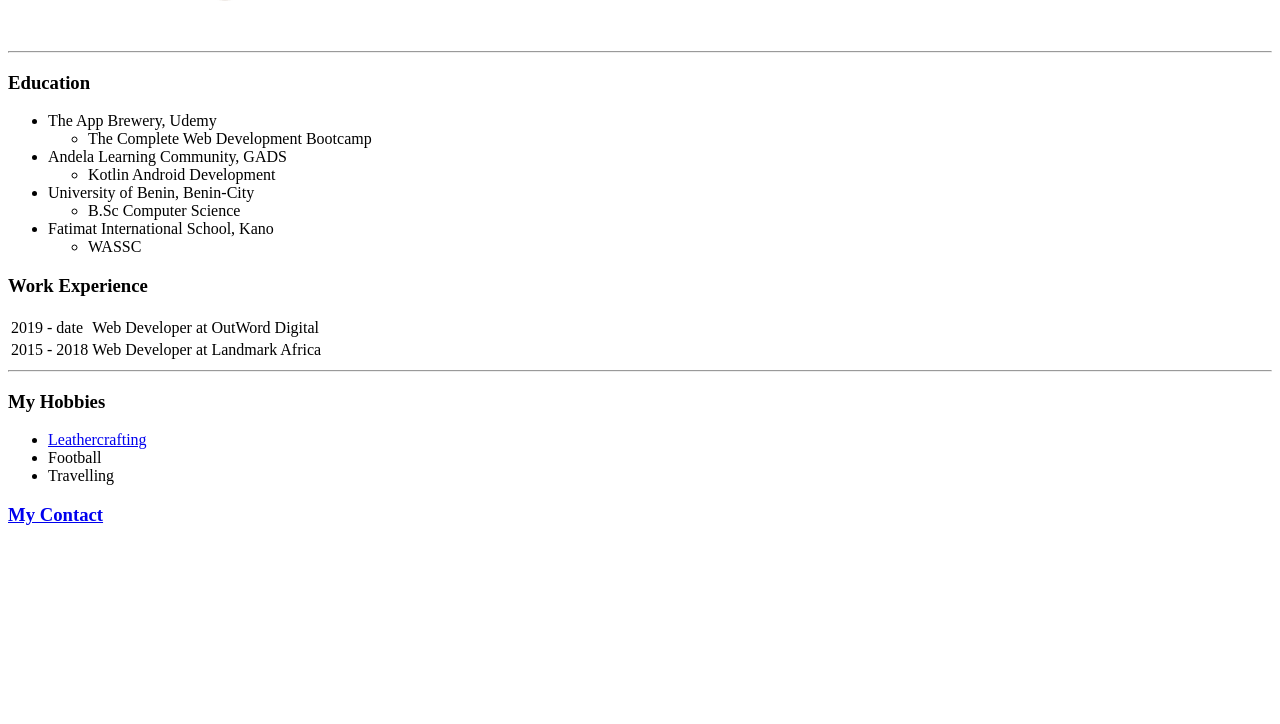
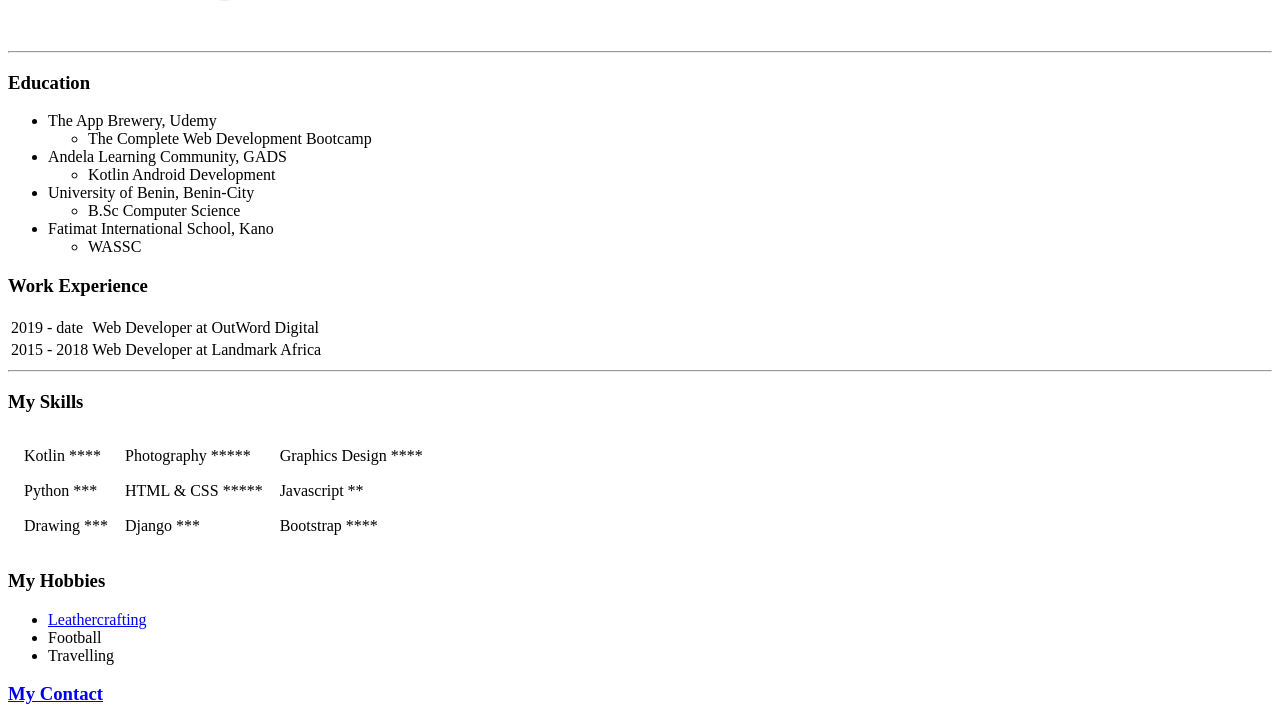
Before and after one commit to CodeHunta/HTML-Personal-site, a plain HTML site: page index.html in a window 1280 px wide. Shown: the part 450-1174 px from the top of the page. Before the commit the page ends 995 px from the top, so only its background shows below. Drawn offline with Linux system fonts and the light colour scheme.

Commit message:
Skilled Up

```diff
--- a/index.html
+++ b/index.html
@@ -64,6 +64,24 @@
         </tr>
     </table>
     <hr>
+    <h3>My Skills</h3>
+    <table cellspacing="15">
+        <tr>
+            <td>Kotlin ****</td>
+            <td>Photography *****</td>
+            <td>Graphics Design ****</td>
+        </tr>
+        <tr>
+            <td>Python ***</td>
+            <td>HTML & CSS *****</td>
+            <td>Javascript **</td>
+        </tr>
+        <tr>
+            <td>Drawing ***</td>
+            <td>Django ***</td>
+            <td>Bootstrap ****</td>
+        </tr>
+    </table>
 
     <h3>My Hobbies</h3>
     <ul>
```
